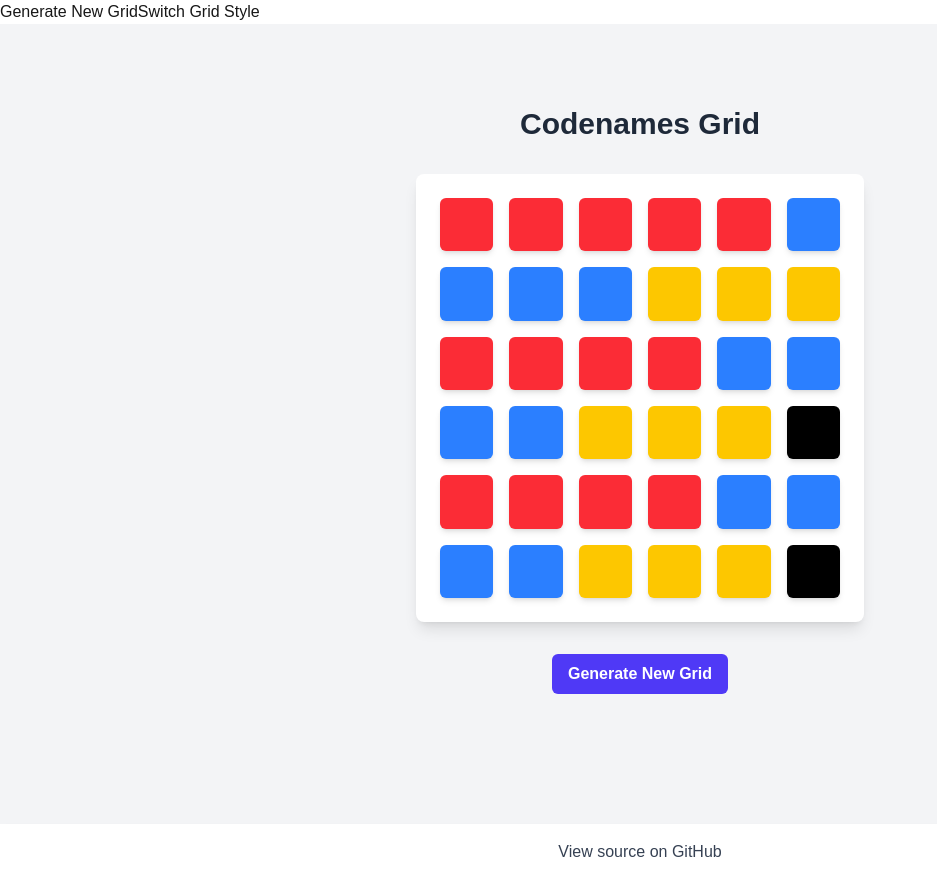
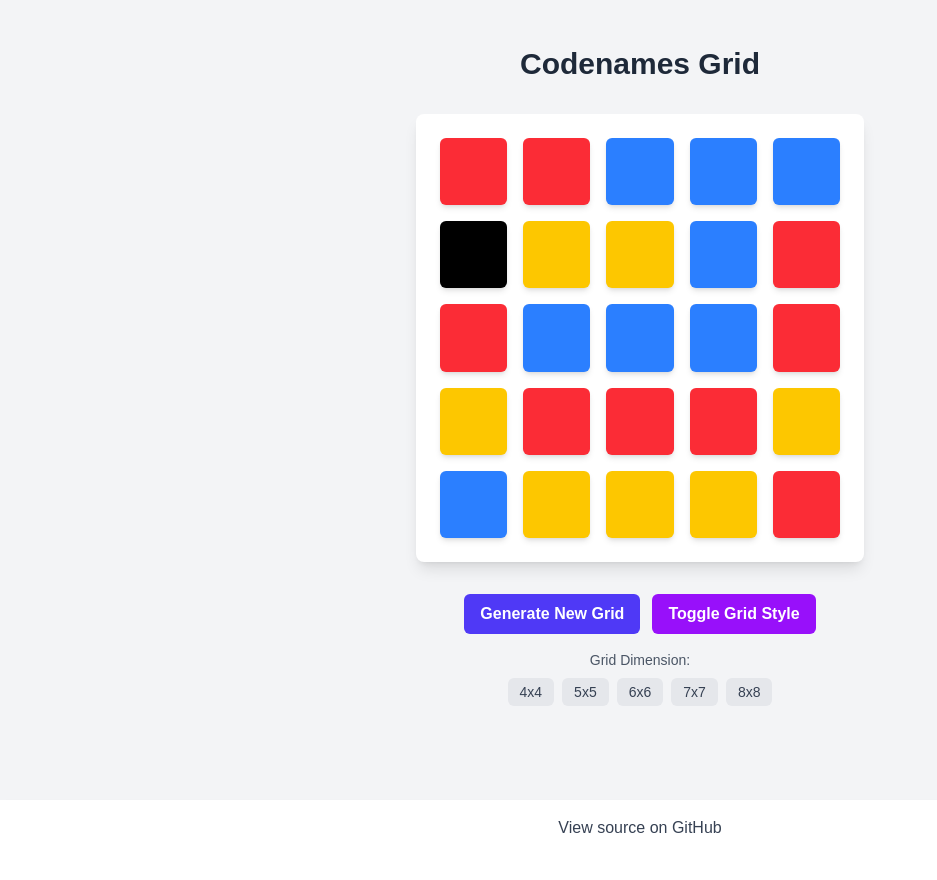
Before and after one commit to znichola/codenames-grid-gen, a Next.js app: page / in a window 1280 px wide. Shown: the whole page, without its empty margins (0-937 px from the left). After the commit the page ends 856 px from the top, so only its background shows below. Built offline with nearby package versions, Linux system fonts and the light colour scheme.

Commit message:
base grid variation buttons

```diff
--- a/app/gridDisplay.tsx
+++ b/app/gridDisplay.tsx
@@ -1,26 +1,36 @@
-import { Elem, Grid } from "./genGrid";
+"use client"
 
-export default function GridDisplay({ grid, onClick }: { grid: Grid, onClick: () => void }) {
+import type { Elem, Grid } from "./genGrid"
+
+export default function GridDisplay({
+  grid,
+  onClick,
+  setGridDimention,
+  toggleStyle,
+}: { grid: Grid; onClick: () => void; setGridDimention: (n: number) => void; toggleStyle: () => void }) {
   // Map color classes based on element type
   const getColorClass = (elem: Elem): string => {
     switch (elem) {
       case "R":
-                return "bg-red-500 hover:bg-red-600";
+        return "bg-red-500 hover:bg-red-600"
       case "B":
-                return "bg-blue-500 hover:bg-blue-600";
+        return "bg-blue-500 hover:bg-blue-600"
       case "Y":
-                return "bg-yellow-400 hover:bg-yellow-500";
+        return "bg-yellow-400 hover:bg-yellow-500"
       case "X":
-                return "bg-black hover:bg-gray-800";
+        return "bg-black hover:bg-gray-800"
       default:
-                return "";
+        return ""
     }
-    };
+  }
 
   // Map text color based on element type
   const getTextClass = (elem: Elem): string => {
-        return elem === "X" || elem === "B" ? "text-white" : "text-gray-800";
-    };
+    return elem === "X" || elem === "B" ? "text-white" : "text-gray-800"
+  }
+
+  // Available grid dimensions
+  const dimensions = [4, 5, 6, 7, 8]
 
   return (
     <div className="flex flex-col items-center justify-center min-h-screen p-4 pb-16 bg-gray-100">
@@ -42,19 +52,42 @@ export default function GridDisplay({ grid, onClick }: { grid: Grid, onClick: ()
                   transition-colors duration-200
                   cursor-pointer
                 `}
-                            >
-                            </div>
+              ></div>
             ))}
           </div>
         ))}
       </div>
 
+      <div className="flex flex-col sm:flex-row gap-3 mt-6 sm:mt-8">
         <button
           onClick={onClick}
-                className="px-3 py-2 sm:px-4 sm:py-2 mt-6 sm:mt-8 text-sm sm:text-base font-semibold text-white bg-indigo-600 rounded-md hover:bg-indigo-700 focus:outline-none focus:ring-2 focus:ring-indigo-500 focus:ring-offset-2"
+          className="px-3 py-2 sm:px-4 sm:py-2 text-sm sm:text-base font-semibold text-white bg-indigo-600 rounded-md hover:bg-indigo-700 focus:outline-none focus:ring-2 focus:ring-indigo-500 focus:ring-offset-2"
         >
           Generate New Grid
         </button>
+
+        <button
+          onClick={toggleStyle}
+          className="px-3 py-2 sm:px-4 sm:py-2 text-sm sm:text-base font-semibold text-white bg-purple-600 rounded-md hover:bg-purple-700 focus:outline-none focus:ring-2 focus:ring-purple-500 focus:ring-offset-2"
+        >
+          Toggle Grid Style
+        </button>
+      </div>
+
+      <div className="mt-4">
+        <div className="text-sm text-gray-600 mb-2 text-center">Grid Dimension:</div>
+        <div className="flex gap-2">
+          {dimensions.map((dim) => (
+            <button
+              key={dim}
+              onClick={() => setGridDimention(dim)}
+              className="px-3 py-1 text-sm font-medium text-gray-700 bg-gray-200 rounded-md hover:bg-gray-300 focus:outline-none focus:ring-2 focus:ring-gray-400 focus:ring-offset-1"
+            >
+              {dim}x{dim}
+            </button>
+          ))}
+        </div>
+      </div>
     </div>
   )
 }
--- a/app/page.tsx
+++ b/app/page.tsx
@@ -12,6 +12,7 @@ type GridStyles = "Display" | "PopArt" | "Guan" | "StarWars";
 
 export default function Home() {
   const [seed, setSeed] = useState<number | null>(null);
+  const [dimention, setGridDimention] = useState(5);
   const [grid, setGrid] = useState<Grid>([]);
   const [gridStyle, setGridStyle] = useState<GridStyles>("Display");
 
@@ -21,9 +22,9 @@ export default function Home() {
 
   useEffect(() => {
     if (seed !== null) {
-      setGrid(genGrid({dimention: 6, seed: seed}));
+      setGrid(genGrid({ dimention, seed }));
     }
-  }, [seed]); // Runs every time seed changes
+  }, [seed, dimention]); // Runs every time seed changes
 
   // Generate new seed when button is clicked
   const genSeed = () => {
@@ -31,18 +32,21 @@ export default function Home() {
   };
 
   const toggleGridStyle = () => {
-    const styles : GridStyles[] = ["Display", "PopArt", "StarWars", "Guan"];
+    const styles: GridStyles[] = ["Display", "PopArt", "StarWars", "Guan"];
     const nextStyle = styles[(styles.indexOf(gridStyle) + 1) % styles.length];
     setGridStyle(nextStyle);
   };
 
-  const GridComponent = gridStyle === "PopArt" ? PopArtGrid : gridStyle === "StarWars" ? StarWarsGrid : DefaultGrid;
+  const GridComponent = gridStyle === "PopArt" ? PopArtGrid : gridStyle === "StarWars" ? StarWarsGrid : gridStyle === "Guan" ? GuanGrid : DefaultGrid;
 
   return (
     <div>
-      <button onClick={genSeed}>Generate New Grid</button>
-      <button onClick={toggleGridStyle}>Switch Grid Style</button>
-      <GridComponent grid={grid} onClick={genSeed} />
+      <GridComponent
+        grid={grid}
+        onClick={genSeed}
+        setGridDimention={setGridDimention}
+        toggleStyle={toggleGridStyle}
+      />
     </div>
   );
 }
```
Lines whose indentation alone changed are shown as unchanged.
